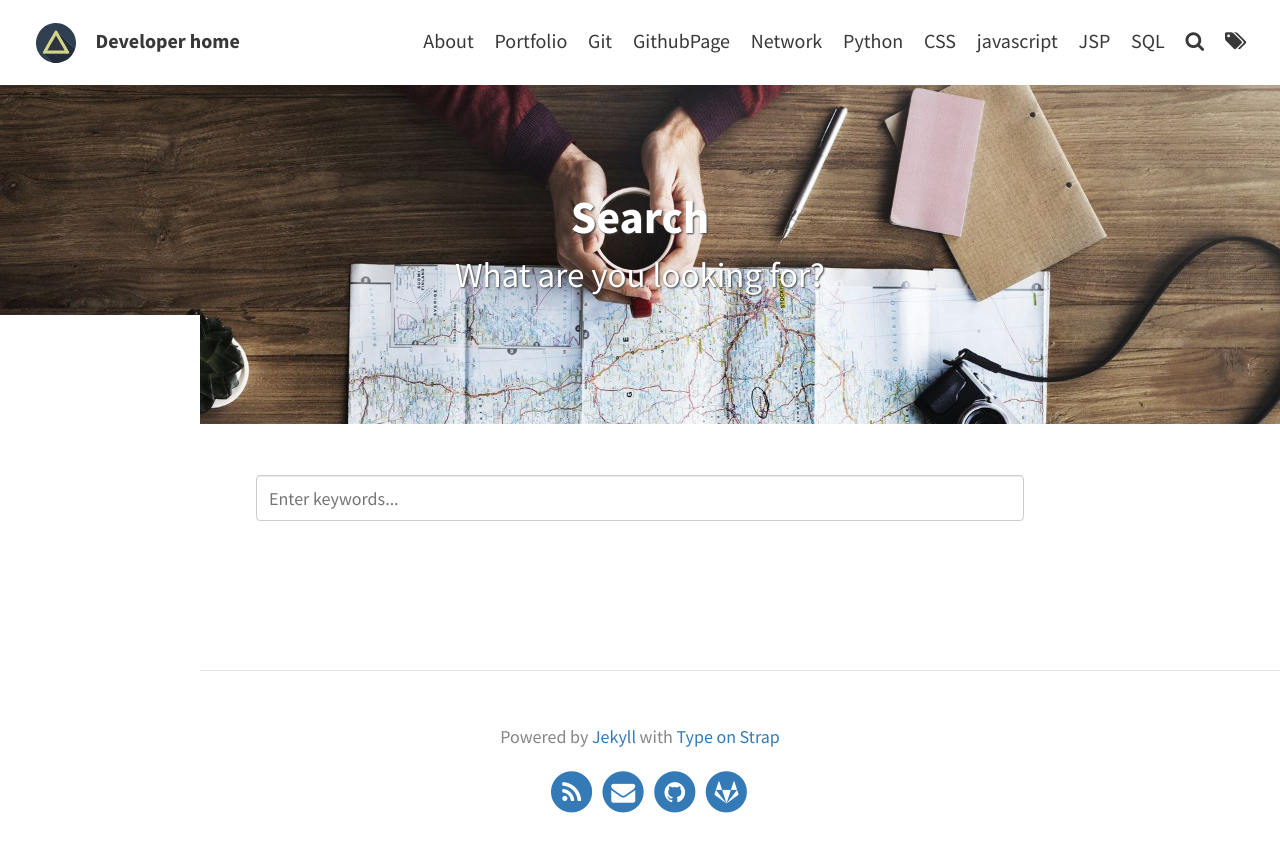
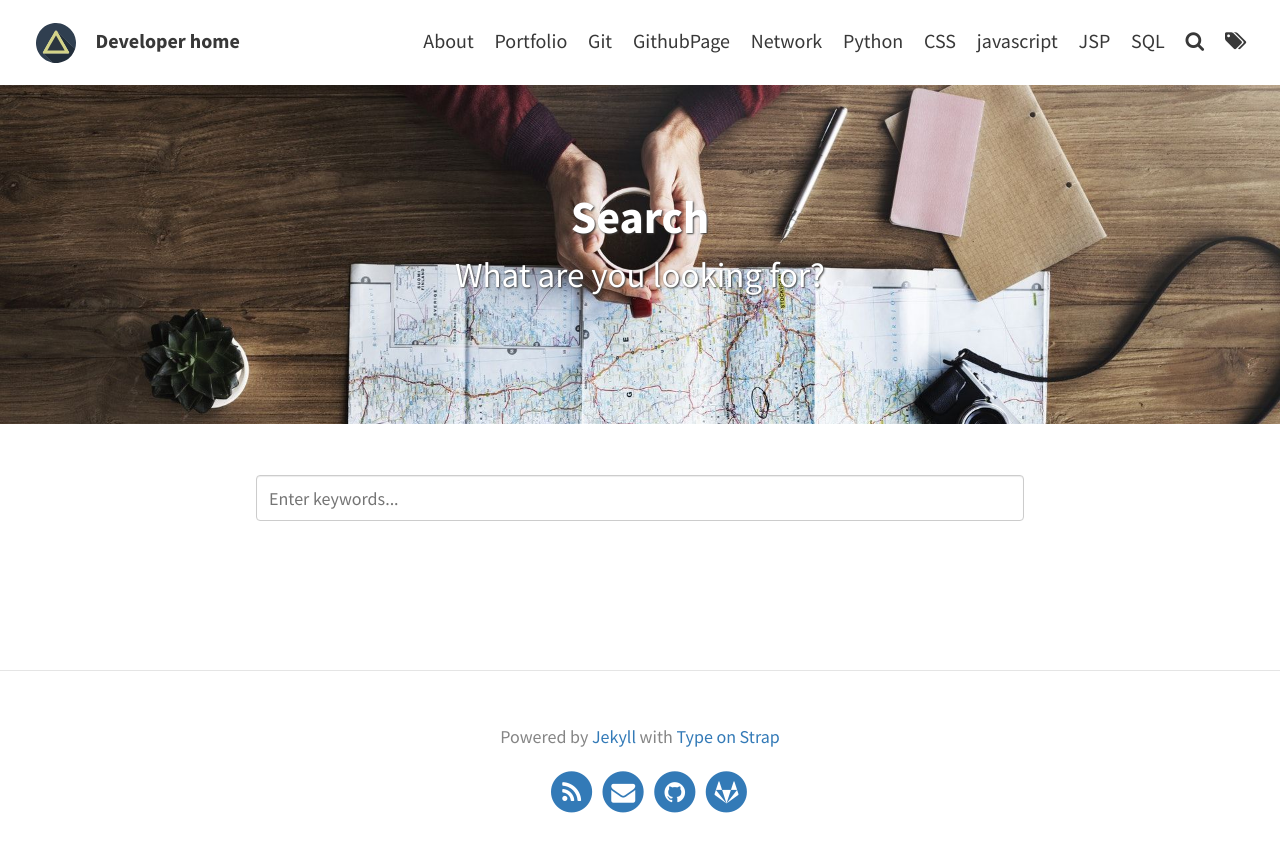
Before and after one commit to gunbin91/gunbin91.github.io, a Jekyll site: the page built from pages/search.html, in a window 1280 px wide. Shown: the top 852 px of the page. Built offline with Jekyll 4.4.1, drawn with Linux system fonts in a browser that asks for light colours.

Commit message:
사이드바 광고수정

```diff
--- a/_includes/head.html
+++ b/_includes/head.html
@@ -140,24 +140,30 @@ window.addEventListener('copy', function (e){
 
 <!--애드센스 상단바 광고-->
 <script async src="https://pagead2.googlesyndication.com/pagead/js/adsbygoogle.js"></script>
+<!-- 상단바 광고1 -->
 <ins class="adsbygoogle"
-     style="display:block; text-align:center;"
-     data-ad-layout="in-article"
-     data-ad-format="fluid"
+     style="display:block"
      data-ad-client="ca-pub-3365595273165799"
-     data-ad-slot="1457847945"></ins>
+     data-ad-slot="5504958069"
+     data-ad-format="auto"
+     data-full-width-responsive="true" id="adsens_top"></ins>
 <script>
      (adsbygoogle = window.adsbygoogle || []).push({});
 </script>
+<style>
+    #adsens_top iframe{
+        padding: 0;
+    }
+</style>
 
 
 <!-- 사이드바 만들기-->
 <style>
 .adsens_side {
-  width: 200px;
-  position: fixed;
+  width: 25%;
+  position: absolute;
   z-index: 1;
-  top: 35%;
+  top: 800px;
   background: white;
   overflow-x: hidden;
   padding: 0;
@@ -168,9 +174,11 @@ window.addEventListener('copy', function (e){
     <script async src="https://pagead2.googlesyndication.com/pagead/js/adsbygoogle.js"></script>
     <!-- 사이드바1 -->
     <ins class="adsbygoogle"
-         style="display:inline-block;width:200px;height:500px"
+         style="display:block"
          data-ad-client="ca-pub-3365595273165799"
-         data-ad-slot="8107850920"></ins>
+         data-ad-slot="8107850920"
+         data-ad-format="auto"
+         data-full-width-responsive="true"></ins>
     <script>
          (adsbygoogle = window.adsbygoogle || []).push({});
     </script>
```
